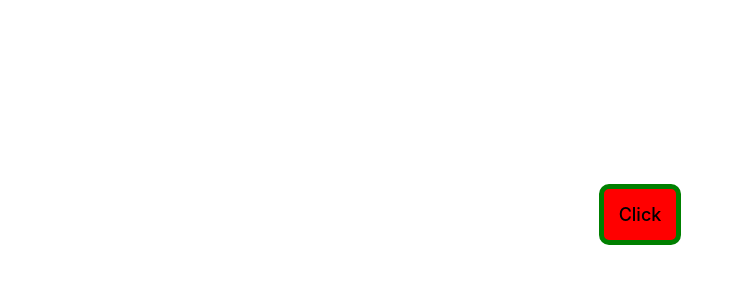
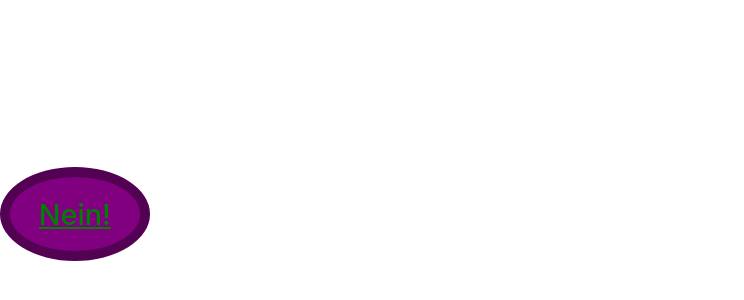
Before and after one commit to kwossi/test-component, a React (Vite) app: page / in a window 1280 px wide. Shown: the part 186-486 px from the top of the page, without its empty margins (0-744 px from the left). Built offline with nearby package versions, Linux system fonts and the light colour scheme.

Commit message:
changed button component

```diff
--- a/package.json
+++ b/package.json
@@ -10,8 +10,6 @@
     "README.md"
   ],
   "scripts": {
-    "dev": "vite",
-    "build": "vite build",
     "lint": "eslint .",
     "preview": "vite preview",
     "build-library": "vite build --mode build-library",
@@ -21,6 +19,7 @@
   "dependencies": {
     "react": "^18.3.1",
     "react-dom": "^18.3.1",
+    "sass": "^1.80.3",
     "styled-components": "^6.1.13"
   },
   "devDependencies": {
--- a/src/App.jsx
+++ b/src/App.jsx
@@ -1,25 +1,18 @@
-import "./App.css";
+//import "./App.css";
 import Button from "./components/Button";
-import { buttonProps } from "./props/buttonProps.js";
 
 function App() {
-  // const buttonProps = {
-  //   color: "red",
-  //   children: "Click",
-  //   onClick: function () {
-  //     console.log("clicked");
-  //   },
-  //   style: {
-  //     padding: "15px",
-  //     borderRadius: "10px",
-  //     fontSize: "18px",
-  //     border: "5px solid green",
-  //   },
-  // };
-
   return (
     <>
-      <Button {...buttonProps} />
+      <Button
+        color="secondary"
+        border="large"
+        size="large"
+        radius="full"
+        style={{ textDecoration: "underline", color: "green" }}
+      >
+        Nein!
+      </Button>
     </>
   );
 }
--- a/src/components/Button.jsx
+++ b/src/components/Button.jsx
@@ -1,14 +1,26 @@
-import styled from "styled-components";
-import "./Button.module.css";
+import styles from "./Button.module.scss";
 
-const StyledButton = styled.button`
-  background-color: ${(props) => props.color || "blue"};
-`;
+const Button = ({
+  children,
+  color = "primary",
+  onClick,
+  style,
+  size = "medium",
+  radius = "none",
+  border = "none",
+  className,
+}) => {
+  const combinedClassNames = `${styles.button} ${styles[`border-${border}`]} ${
+    styles[`radius-${radius}`]
+  } ${styles[`color-${color}`]} ${styles[`size-${size}`]} ${
+    className || ""
+  }`.trim();
 
-const Button = (props) => (
-  <StyledButton color={props.color} onClick={props.onClick} style={props.style}>
-    {props.children}
-  </StyledButton>
-);
+  return (
+    <button onClick={onClick} style={style} className={combinedClassNames}>
+      {children}
+    </button>
+  );
+};
 
 export default Button;
--- a/src/components/Button.module.css
+++ /dev/null
@@ -1,7 +0,0 @@
-/* src/components/Button/Button.css */
-.button {
-  padding: 10px 20px;
-  font-size: 16px;
-  cursor: pointer;
-  border: 2px solid black;
-}
--- /dev/null
+++ b/src/components/Button.module.scss
@@ -0,0 +1,91 @@
+/* src/components/Button/Button.scss */
+.button {
+  cursor: pointer;
+}
+
+/* Size Classes */
+
+.size-small {
+  font-size: 0.8rem;
+  padding: 0.5rem 0.8rem;
+}
+
+.size-medium {
+  font-size: 1.2rem;
+  padding: 0.8rem 1.2rem;
+}
+
+.size-large {
+  font-size: 1.8rem;
+  padding: 1.2rem 1.8rem;
+}
+
+/* radius classes */
+
+.radius-none {
+  border-radius: none;
+}
+
+.radius-halfRound {
+  border-radius: 3px;
+}
+
+.radius-rounded {
+  border-radius: 8px;
+}
+
+.radius-full {
+  border-radius: 100%;
+}
+
+/* border-classes */
+
+.border-none {
+  border: none;
+}
+.border-small {
+  border: solid 2px;
+}
+.border-medium {
+  border: solid 5px;
+}
+.border-large {
+  border: solid 10px;
+}
+
+/* color-classes */
+.color-primary {
+  background-color: blue;
+  color: white;
+  border-color: darkblue;
+}
+
+.color-default {
+  background-color: grey;
+  color: white;
+  border-color: black;
+}
+
+.color-secondary {
+  background-color: purple;
+  color: white;
+  border-color: rgb(83, 2, 83);
+}
+
+.color-success {
+  background-color: green;
+  color: black;
+  border-color: darkgreen;
+}
+
+.color-warning {
+  background-color: yellow;
+  color: black;
+  border-color: goldenrod;
+}
+
+.color-danger {
+  background-color: red;
+  color: white;
+  border-color: darkred;
+}
--- a/vite.config.js
+++ b/vite.config.js
@@ -1,16 +1,18 @@
 import { defineConfig } from "vite";
 import react from "@vitejs/plugin-react";
+import path from "path";
 
-export default defineConfig({
+export default defineConfig(({ command }) => {
+  if (command === "build-library") {
+    return {
       build: {
         lib: {
-      entry: "./src/index.js", // Entry point for your library
-      name: "MyComponentLibrary", // Global name for UMD build
-      formats: ["es", "cjs"], // Specify which formats to generate
-      fileName: (format) => `my-component-library.${format}.js`, // Output file names
+          entry: "./src/index.js", // Entry point for the library
+          name: "MyComponentLibrary",
+          formats: ["es", "cjs"],
+          fileName: (format) => `my-component-library.${format}.js`,
         },
         rollupOptions: {
-      // Ensure external dependencies are not bundled into your library
           external: ["react", "react-dom"],
           output: {
             globals: {
@@ -21,4 +23,18 @@ export default defineConfig({
         },
       },
       plugins: [react()],
+    };
+  }
+
+  return {
+    build: {
+      outDir: "docs-dist", // Output folder for the documentation site
+    },
+    plugins: [react()],
+    resolve: {
+      alias: {
+        "@components": path.resolve(__dirname, "./src/components"),
+      },
+    },
+  };
 });
```
Also changed, not shown: src/components/props.md (added), 1 other file (tests, documents, lock files or other folders). Lines whose indentation alone changed are shown as unchanged.
